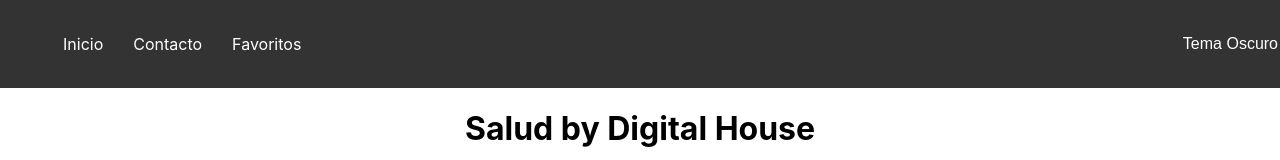
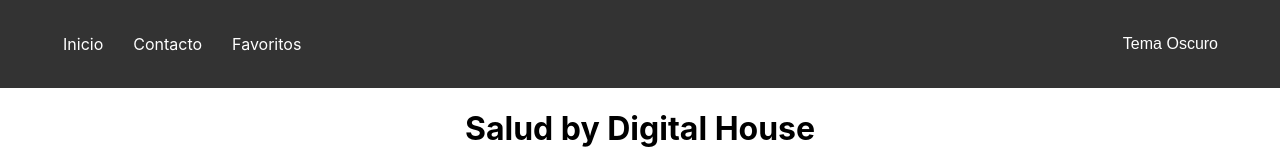
Before and after one commit to mariiasol/ctd-esp-fe3-final-fernandez-figueroa, a React (Create React App) app: page / in a window 1280 px wide. Shown: the top 160 px of the page. Built offline with nearby package versions, Linux system fonts and the light colour scheme; no server answers.

Commit message:
modificación navbar y correccion css body

```diff
--- a/src/Components/Navbar.css
+++ b/src/Components/Navbar.css
@@ -50,7 +50,7 @@
   transition: color 0.3s ease-in-out;
   padding: 0;
   margin: 0;
-  margin-right: 20px;
+  margin-right: 80px;
 }
 
 button:hover {
```
